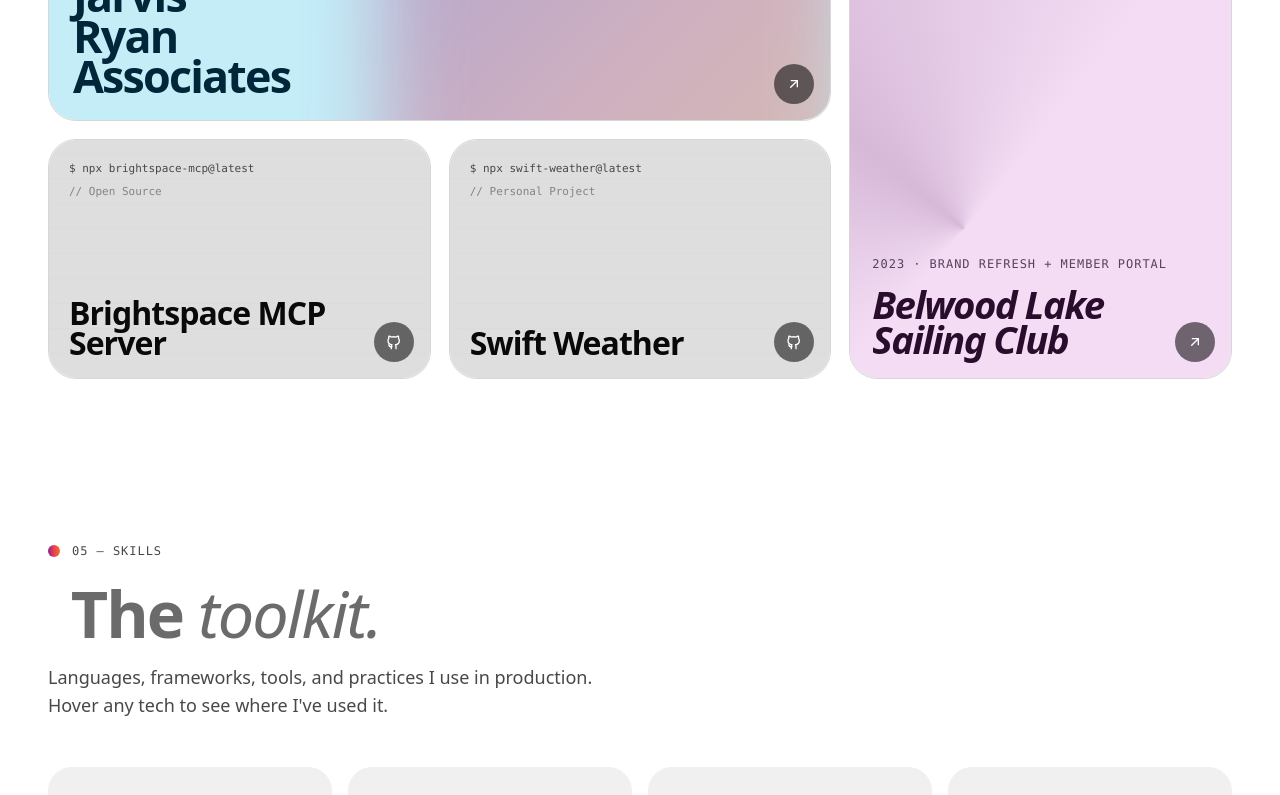
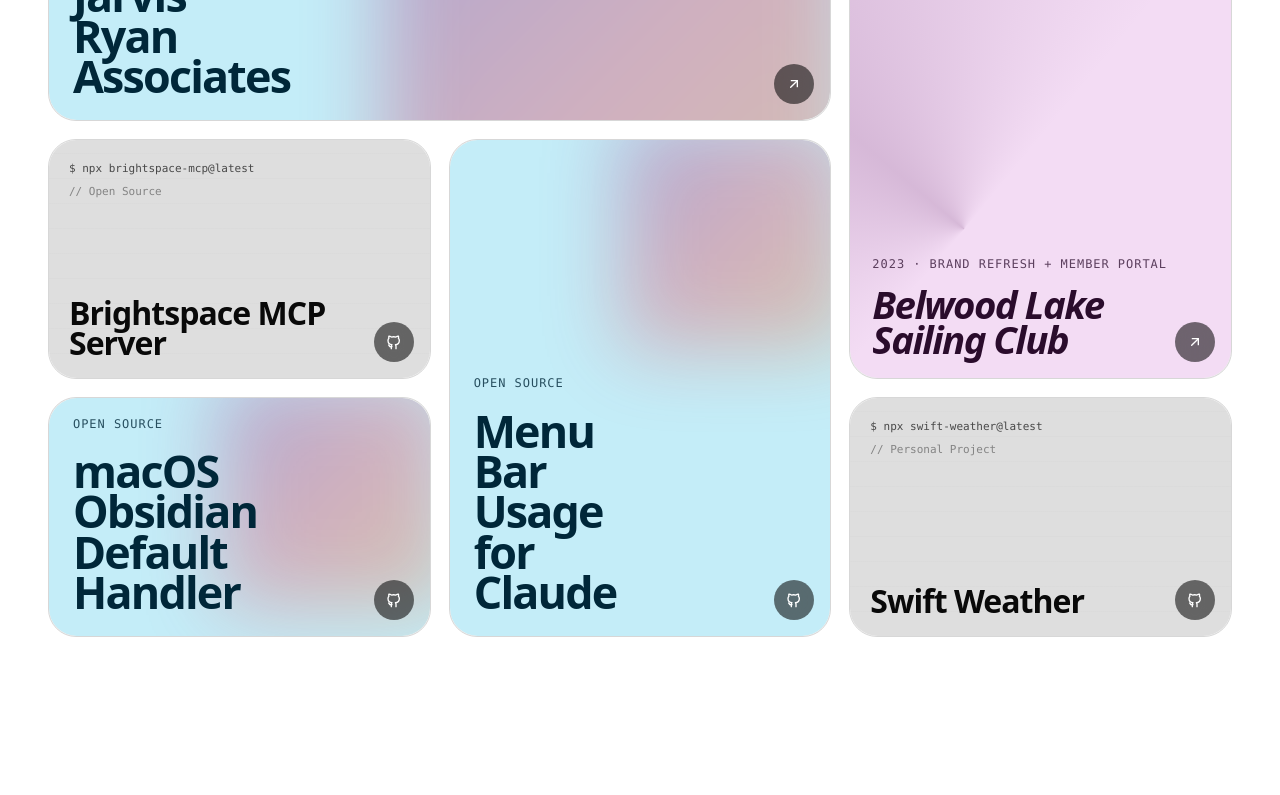
Before and after one commit to LunaParker/lunaparker.github.io, a Nuxt app: page / in a window 1280 px wide. Shown: the part 6480-7275 px from the top of the page. Built offline with nearby package versions, Linux system fonts and the light colour scheme.

Commit message:
Add Menu Bar Usage for Claude and Obsidian Default Handler to projects

```diff
--- a/components/sections/Projects.vue
+++ b/components/sections/Projects.vue
@@ -9,7 +9,7 @@
     <div class="container">
       <UiSectionHeader
         kicker="03 — Projects"
-        sub="Five featured. Click any card to visit the live site or open the repo."
+        sub="Seven featured. Click any card to visit the live site or open the repo."
       >
         <template #title>
           Selected client work &<br><span class="projects__title-emphasis">things I build for me.</span>
--- a/composables/useData.ts
+++ b/composables/useData.ts
@@ -246,6 +246,45 @@
       why: 'Demonstrates engagement with the Model Context Protocol (one of the more interesting developments in AI tooling lately) and a willingness to scratch my own itch in public. After all, the best tools are usually built by the people who needed them first.',
     },
     {
+      id: 'claude-menu-bar',
+      name: 'Menu Bar Usage for Claude',
+      tagline: 'Native macOS quota monitor for Claude Code',
+      client: 'Open Source',
+      role: 'Developer',
+      year: '2026',
+      url: 'github.com/lunaparker/claude-macos-menu-usage',
+      stack: ['Swift', 'SwiftUI', 'macOS'],
+      size: 'tall',
+      accent: 'secondary',
+      summary: "A native macOS menu bar app that mirrors Claude Desktop's usage quotas — Current Session, Weekly Limit, and Sonnet — without having to open Claude Desktop or run a CLI. Reuses the OAuth token Claude Code already wrote to the login keychain, so there's no second sign-in.",
+      highlights: [
+        { label: 'Three live quota bars', body: 'Same data Claude Desktop shows, refreshed every few minutes in the background.' },
+        { label: 'Zero re-auth', body: 'Reads credentials Claude Code stored in the login keychain — no API key, no second sign-in.' },
+        { label: 'Modern Swift', body: 'SwiftUI, MenuBarExtra, and the Observation framework for macOS 26+.' },
+        { label: 'Threshold notifications', body: '50 / 75 / 90% session alerts with session-window rotation handling.' },
+      ],
+      why: 'A small but complete macOS app that turned into a real engineering exercise — sandboxing trade-offs, keychain ACLs, rate-limit cooldowns, and a few SwiftUI patterns I had not needed before. Shipped because someone else might want the same glance-at-the-menu-bar workflow.',
+    },
+    {
+      id: 'obsidian-default-handler',
+      name: 'macOS Obsidian Default Handler',
+      tagline: 'Open any .md file in Obsidian, vault or not',
+      client: 'Open Source',
+      role: 'Developer',
+      year: '2026',
+      url: 'github.com/lunaparker/macos-obsidian-default-handler',
+      stack: ['AppleScript', 'Python', 'macOS'],
+      size: 'square',
+      accent: 'tertiary',
+      summary: 'An AppleScript droplet plus Python helper that makes Obsidian the real default Markdown handler on macOS. If a .md file lives outside any registered vault, the helper safely registers its parent folder as a vault on the fly — then opens the file.',
+      highlights: [
+        { label: 'Real default handler', body: 'Routes every .md anywhere on disk into Obsidian, not just files already inside vaults.' },
+        { label: 'On-the-fly vaults', body: 'Patches obsidian.json (with backup) when the file is outside any known vault.' },
+        { label: 'Plain macOS plumbing', body: 'Compiled droplet, ad-hoc signed, registers cleanly with LaunchServices.' },
+      ],
+      why: 'A two-evening fix to a five-year annoyance, written so it is reproducible and diffable rather than baked into an Automator workflow. Solving small problems properly is its own kind of judgment.',
+    },
+    {
       id: 'swift-weather',
       name: 'Swift Weather',
       tagline: 'SwiftUI proof of concept',
```
